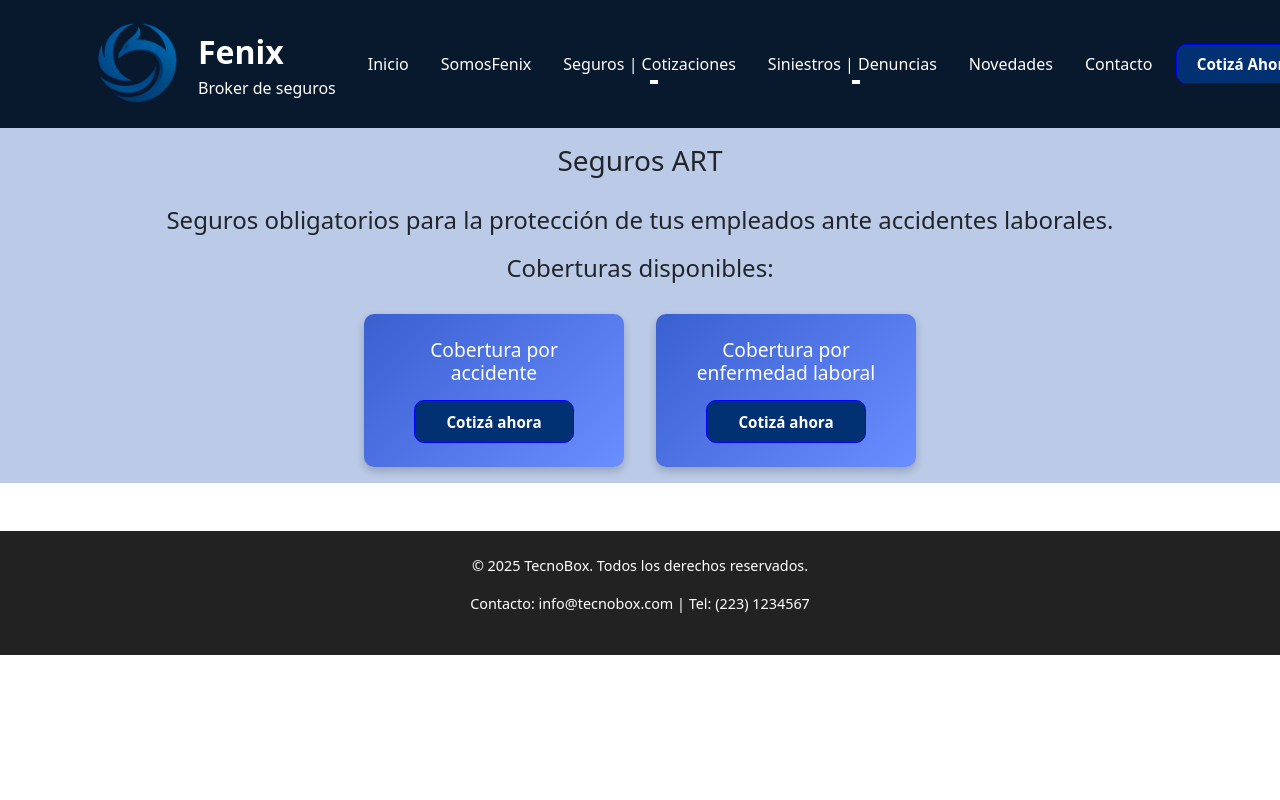
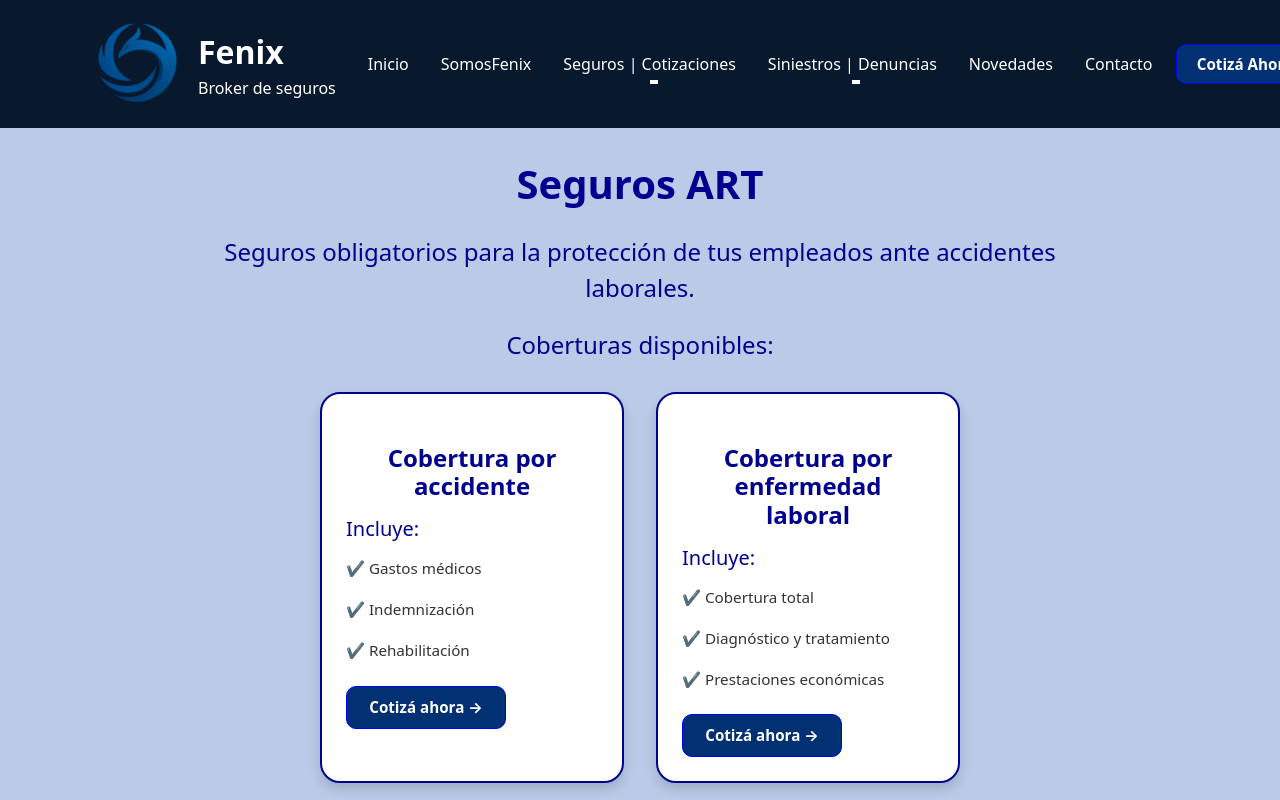
Before and after one commit to Ivanjaviersanchez/Fenix-Broker, a React (Vite) app: page /seguros/art in a window 1280 px wide. Shown: the top 800 px of the page. Built offline with nearby package versions, Linux system fonts and the light colour scheme.

Commit message:
Componetes DetalleSeguro 28/7

```diff
--- a/src/components/DetalleSeguro.css
+++ b/src/components/DetalleSeguro.css
@@ -2,11 +2,23 @@
 
 .ContainerDetalleSeguro {
   background-color: #bacae7;
-  padding: 1rem;
+  padding: 2rem;
 }
-.ContainerDetalleSeguro p {
-  margin-top: 3vh;
+
+.ContainerDetalleSeguro h3 {
+  color: rgb(1, 1, 144);
+  font-size: 5vh;
+  font-weight: bold;
+  text-align: center;
+}
+
+.ContainerDetalleSeguro p,
+.ContainerDetalleSeguro h4 {
+  color: rgb(1, 1, 144);
+  margin-top: 3.2vh;
   font-size: 3vh;
+  padding: 0 15%;
+  text-align: center;
 }
 
 /* ===== CARDS DE COBERTURAS ===== */
@@ -20,24 +32,49 @@
 }
 
 .DetalleCard {
-  background: linear-gradient(135deg, #3a5fcf, #6a8eff);
-  color: white;
+  background-color: #ffffff;
+  color: #333;
   padding: 1.5rem;
-  border-radius: 10px;
-  width: 260px;
-  text-align: center;
-  box-shadow: 0 4px 8px rgba(0, 0, 0, 0.2);
+  border: 2px solid rgb(1, 1, 144);
+  border-radius: 20px;
+  width: 25%;
+  text-align: left;
+  box-shadow: 0 6px 12px rgba(0, 0, 0, 0.15);
   transition: transform 0.2s ease-in-out;
+  justify-content: space-between;
 }
 
 .DetalleCard:hover {
   transform: scale(1.03);
 }
 
-.DetalleCard h5 {
-  font-size: 1.2rem;
+.DetalleCard h4 {
+  font-size: 3vh;
+  font-weight: 700;
+  color: rgb(1, 1, 144);
   margin-bottom: 1rem;
 }
+.DetalleCard h5 {
+  color: rgb(1, 1, 144);
+  margin-bottom: 1rem;
+}
+
+.BeneficiosList {
+  list-style: none;
+  padding-left: 0;
+  margin-bottom: 1rem;
+  display: flex;
+  flex-direction: column;
+}
+
+.BeneficiosList li {
+  margin-bottom: 0.5rem;
+  color: #333;
+  font-size: 0.95rem;
+
+}
+
+/* ===== BOTÓN COTIZA AHORA ===== */
 
 .CotizaButton {
   background-color: #023173;
@@ -53,5 +90,8 @@
 }
 
 .CotizaButton:hover {
-  color: #879ae6 !important;
+
+  color: #879ae6;
+  border: solid blue 1px;
+
 }
--- a/src/components/DetalleSeguro.jsx
+++ b/src/components/DetalleSeguro.jsx
@@ -1,77 +1,280 @@
 import { useParams, useNavigate } from "react-router-dom";
-
 import "./DetalleSeguro.css";
 
 const segurosData = {
   autos: {
     title: "Seguros para Autos",
-        description: "Coberturas completas para proteger tu auto ante cualquier imprevisto.",
-        items: ["Responsabilidad Civil", "Terceros Completo", "Todo Riesgo"]
+    description:
+      "Coberturas completas para proteger tu auto ante cualquier imprevisto. Garantiza que vos y tu vehículo estén siempre protegidos frente a todo tipo de riesgos, ofreciéndote tranquilidad y seguridad.",
+    items: [
+      {
+        nombre: "Responsabilidad Civil",
+        beneficios: ["Daños a terceros", "Asistencia Jurídica Integral"]
+      },
+      {
+        nombre: "Terceros Completo",
+        beneficios: [
+          "Responsabilidad Civil",
+          "Incendio parcial y total",
+          "Robo o hurto parcial y total",
+          "Accidente total",
+          "Granizo, terremoto e inundación",
+          "Cristales y cerraduras",
+          "Reposición a 0km",
+          "Lock out o tumulto popular"
+        ]
+      },
+      {
+        nombre: "Todo Riesgo",
+        beneficios: [
+          "Responsabilidad Civil",
+          "Terceros Completo",
+          "Accidente Parcial con cobertura de reparación",
+          "Franquicia o deducible ajustable"
+        ]
+      }
+    ]
   },
   motos: {
     title: "Seguros para Motos",
     description: "Protegé tu moto con planes adaptados a tu uso diario.",
-        items: ["Seguro Moto Base", "Seguro Moto Plus", "Seguro Moto Premium"]
+    items: [
+      {
+        nombre: "Seguro Moto Base",
+        beneficios: ["Daños a terceros", "Asistencia Legal"]
+      },
+      {
+        nombre: "Seguro Moto Plus",
+        beneficios: ["Daños a terceros", "Robo total", "Incendio total", "Asistencia mecánica"]
+      },
+      {
+        nombre: "Seguro Moto Premium",
+        beneficios: [
+          "Robo parcial y total",
+          "Incendio parcial y total",
+          "Asistencia completa",
+          "Cobertura contra accidentes"
+        ]
+      }
+    ]
   },
   hogar: {
     title: "Seguros para el Hogar",
     description: "Protegé tu casa y tus pertenencias con coberturas a medida.",
-        items: ["Seguro Hogar Premium", "Seguro de Caución"]
+    items: [
+      {
+        nombre: "Seguro Hogar Premium",
+        beneficios: [
+          "Incendio edificio y contenido",
+          "Robo contenido",
+          "Daños por agua",
+          "Cristales",
+          "Electrodomésticos"
+        ]
+      },
+      {
+        nombre: "Seguro de Caución",
+        beneficios: [
+          "Cumplimiento de obligaciones contractuales",
+          "Garantías legales para alquiler",
+          "Garantía judicial"
+        ]
+      }
+    ]
   },
   movilidad: {
     title: "Seguros de Movilidad",
     description: "Planes diseñados para proteger tu bicicleta o monopatín.",
-        items: ["Bicicletas", "Monopatines"]
+    items: [
+      {
+        nombre: "Bicicletas",
+        beneficios: [
+          "Robo parcial y total",
+          "Daños accidentales",
+          "Cobertura en vía pública",
+          "Responsabilidad civil"
+        ]
+      },
+      {
+        nombre: "Monopatines",
+        beneficios: [
+          "Robo",
+          "Cobertura de daños",
+          "Asistencia mecánica",
+          "Cobertura en tránsito urbano"
+        ]
+      }
+    ]
   },
   objetos: {
     title: "Objetos Personales",
     description: "Protegé tus dispositivos y objetos personales estés donde estés.",
-        items: ["Seguro de Bolso", "Seguro de Celulares", "Seguro de Notebooks"]
+    items: [
+      {
+        nombre: "Seguro de Bolso",
+        beneficios: ["Robo del bolso", "Documentación", "Llaves", "Celulares y billetera"]
+      },
+      {
+        nombre: "Seguro de Celulares",
+        beneficios: ["Robo", "Daño accidental", "Reposición inmediata", "Cobertura internacional"]
+      },
+      {
+        nombre: "Seguro de Notebooks",
+        beneficios: [
+          "Robo dentro y fuera del hogar",
+          "Daños por líquidos",
+          "Rotura de pantalla",
+          "Cobertura de accesorios"
+        ]
+      }
+    ]
   },
   retiro: {
     title: "Seguros de Retiro",
     description: "Planificá tu futuro con nuestros seguros de retiro.",
-        items: ["Plan de Retiro Básico", "Plan de Retiro Plus"]
+    items: [
+      {
+        nombre: "Plan de Retiro Básico",
+        beneficios: ["Ahorro programado", "Rendimiento garantizado", "Cobertura por fallecimiento"]
+      },
+      {
+        nombre: "Plan de Retiro Plus",
+        beneficios: [
+          "Flexibilidad de aportes",
+          "Inversión en fondos personalizados",
+          "Cobertura por invalidez y fallecimiento"
+        ]
+      }
+    ]
   },
   vida: {
     title: "Seguros de Vida",
     description: "Cuidá a los que más querés con nuestras coberturas de vida.",
-        items: ["Vida Individual", "Vida Colectivo"]
+    items: [
+      {
+        nombre: "Vida Individual",
+        beneficios: ["Fallecimiento", "Invalidez total y permanente", "Adelanto por enfermedad"]
+      },
+      {
+        nombre: "Vida Colectivo",
+        beneficios: [
+          "Cobertura para grupos de empleados",
+          "Fallecimiento por cualquier causa",
+          "Cobertura extendida"
+        ]
+      }
+    ]
   },
   comercios: {
     title: "Seguros para Comercios",
     description: "Protegé tu comercio de riesgos operativos y pérdidas económicas.",
-        items: ["Todo Riezgo Operativo", "Seguro para Incendio", "Seguro para Robo"]
+    items: [
+      {
+        nombre: "Todo Riesgo Operativo",
+        beneficios: [
+          "Incendio",
+          "Robo de mercadería",
+          "Daños por agua",
+          "Responsabilidad civil",
+          "Paralización de actividades"
+        ]
+      },
+      {
+        nombre: "Seguro para Incendio",
+        beneficios: ["Daños por fuego", "Explosión", "Protección del inmueble y contenido"]
+      },
+      {
+        nombre: "Seguro para Robo",
+        beneficios: ["Robo de mercadería", "Caja fuerte", "Electrodomésticos"]
+      }
+    ]
   },
   consorcios: {
     title: "Seguros para Consorcios",
     description: "Coberturas específicas para edificios y propiedades en consorcio.",
-        items: ["Responsabilidad Civil", "Daños por incendio", "Cobertura integral"]
+    items: [
+      {
+        nombre: "Responsabilidad Civil",
+        beneficios: ["Daños a terceros en áreas comunes", "Personal del edificio"]
+      },
+      {
+        nombre: "Daños por incendio",
+        beneficios: ["Cobertura total del edificio", "Daños a instalaciones"]
+      },
+      {
+        nombre: "Cobertura integral",
+        beneficios: [
+          "Incendio",
+          "Robo",
+          "Cristales",
+          "Daños por agua",
+          "RC profesional del administrador"
+        ]
+      }
+    ]
   },
   respcivil: {
     title: "Responsabilidad Civil para Empresas",
     description: "Protección ante reclamos de terceros por daños causados por tu empresa.",
-        items: ["Responsabilidad Civil General", "Responsabilidad Profesional"]
+    items: [
+      {
+        nombre: "Responsabilidad Civil General",
+        beneficios: ["Daños materiales y personales", "Cobertura a clientes y terceros"]
+      },
+      {
+        nombre: "Responsabilidad Profesional",
+        beneficios: ["Errores y omisiones", "Negligencia profesional", "Cobertura judicial"]
+      }
+    ]
   },
   buques: {
     title: "Seguros de Buques",
     description: "Coberturas especializadas para embarcaciones comerciales o recreativas.",
-        items: ["Cobertura Total de Buques", "Responsabilidad Marítima"]
+    items: [
+      {
+        nombre: "Cobertura Total de Buques",
+        beneficios: ["Pérdida total", "Daños parciales", "Remolque y salvamento"]
+      },
+      {
+        nombre: "Responsabilidad Marítima",
+        beneficios: ["Daños a terceros", "Colisiones", "Contaminación marina"]
+      }
+    ]
   },
   art: {
     title: "Seguros ART",
     description: "Seguros obligatorios para la protección de tus empleados ante accidentes laborales.",
-        items: ["Cobertura por accidente", "Cobertura por enfermedad laboral"]
+    items: [
+      {
+        nombre: "Cobertura por accidente",
+        beneficios: ["Gastos médicos", "Indemnización", "Rehabilitación"]
+      },
+      {
+        nombre: "Cobertura por enfermedad laboral",
+        beneficios: ["Cobertura total", "Diagnóstico y tratamiento", "Prestaciones económicas"]
+      }
+    ]
   },
   caucionempresas: {
     title: "Seguros de Caución para Empresas",
     description: "Garantizá tus compromisos contractuales con seguros de caución.",
-        items: ["Caución Contractual", "Caución Judicial"]
+    items: [
+      {
+        nombre: "Caución Contractual",
+        beneficios: ["Garantía de cumplimiento de contrato", "Obra pública y privada"]
+      },
+      {
+        nombre: "Caución Judicial",
+        beneficios: ["Garantía ante procesos judiciales", "Medidas cautelares"]
+      }
+    ]
   }
 };
 
 function DetalleSeguro() {
   const navigate = useNavigate();
+  const { id } = useParams();
+  const seguro = segurosData[id];
 
   const handleCotizar = (tituloSeguro, cobertura) => {
     navigate("/cotiza", {
@@ -82,24 +285,26 @@ function DetalleSeguro() {
     });
   };
 
-    const { id } = useParams();
-    const seguro = segurosData[id];
-
-    if (!seguro) {
-        return <div><h2>Seguro no encontrado</h2></div>;
-    }
+  if (!seguro) return <div><h2>Seguro no encontrado</h2></div>;
 
   return (
     <div className="ContainerDetalleSeguro">
       <h3>{seguro.title}</h3>
       <p>{seguro.description}</p>
       <h4>Coberturas disponibles:</h4>
+
       <div className="DetalleCardsContainer">
         {seguro.items.map((item, index) => (
           <div className="DetalleCard" key={index}>
-                    <h5>{item}</h5>
-                    <button className="CotizaButton" onClick={() => handleCotizar(seguro.title, item)}>
-                        Cotizá ahora
+            <h4>{item.nombre}</h4>
+            <h5>Incluye:</h5>
+            <ul className="BeneficiosList">
+              {item.beneficios.map((beneficio, i) => (
+                <li key={i}>✔ {beneficio}</li>
+              ))}
+            </ul>
+            <button className="CotizaButton" onClick={() => handleCotizar(seguro.title, item.nombre)}>
+              Cotizá ahora →
             </button>
           </div>
         ))}
--- a/src/components/Empresas.css
+++ b/src/components/Empresas.css
@@ -3,6 +3,7 @@
 .ContainerEmpresas {
   background-color: #bacae7;
   padding: 1rem;
+  color: rgb(1, 1, 144);
 }
 .ContainerEmpresas p {
   margin-top: 3vh;
--- a/src/components/Personas.css
+++ b/src/components/Personas.css
@@ -3,6 +3,7 @@
 .ContainerPersonas {
   background-color: #bacae7;
   padding: 1rem;
+  color: rgb(1, 1, 144);
 }
 .ContainerPersonas p {
   margin-top: 3vh;
--- a/src/components/Seguros.css
+++ b/src/components/Seguros.css
@@ -7,6 +7,7 @@
   padding: 2rem;
   background-color: #bacae7;
   box-shadow: 0 4px 12px rgba(0,0,0,0.05);
+  color: rgb(1, 1, 144);
 }
 
 .ContainerSegurosGrid5 {
```
Also changed, not shown: src/components/Cotiza.css (+7 -0 lines), src/components/Home.css (+7 -7 lines). Lines whose indentation alone changed are shown as unchanged.
